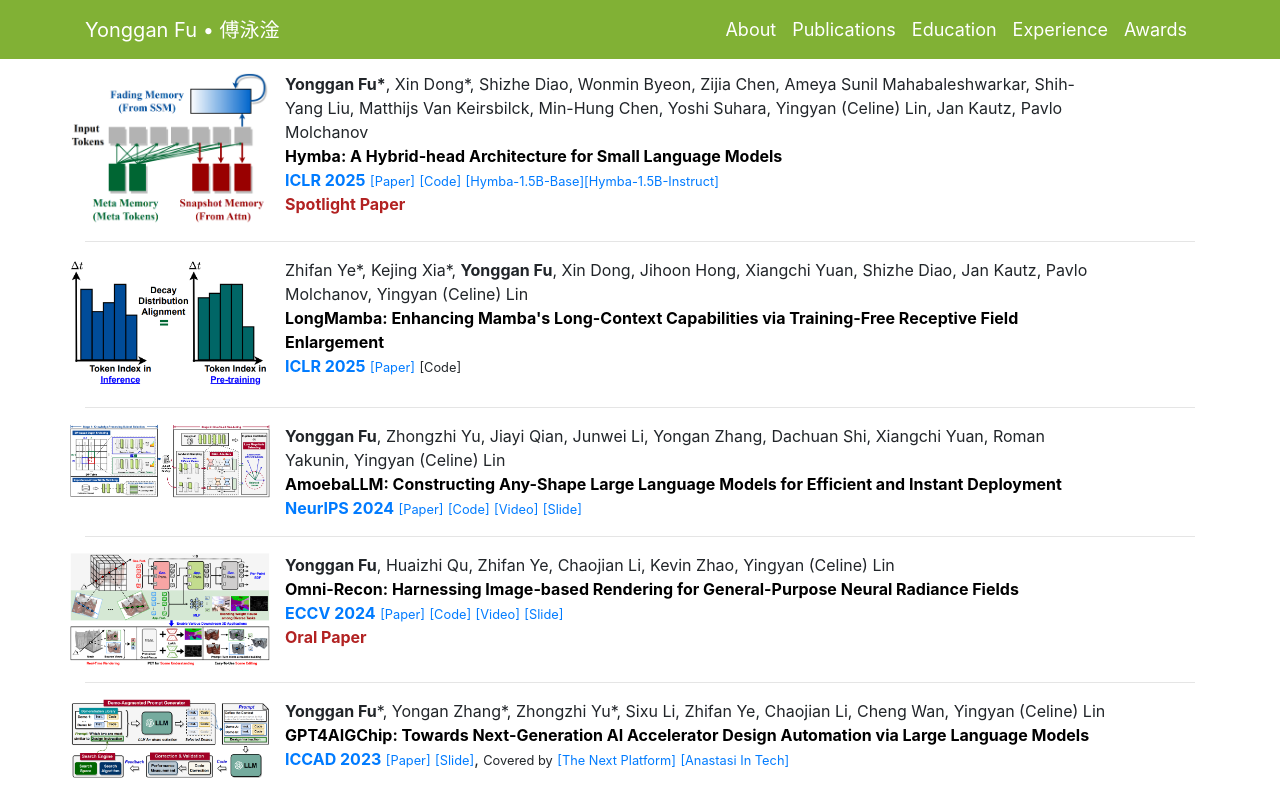
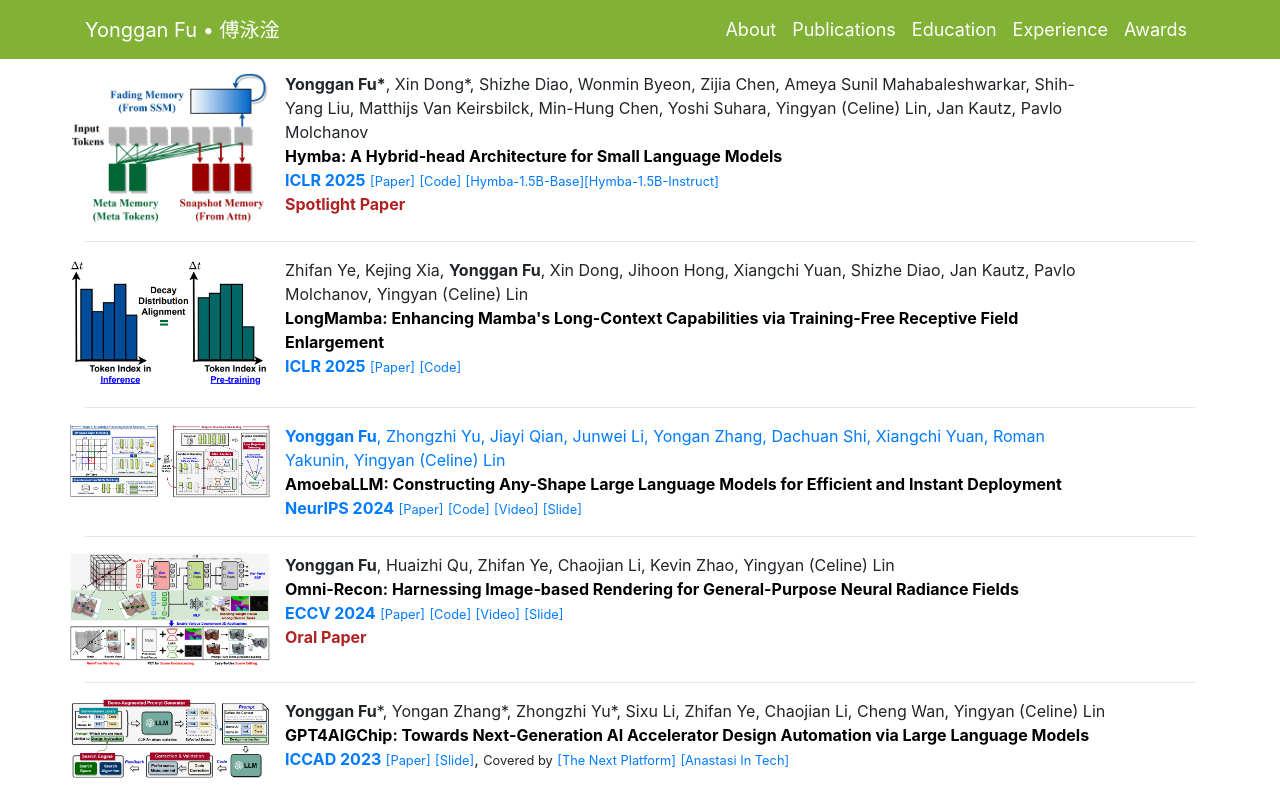
Before and after one commit to tilmto/tilmto.github.io, a Jekyll site: the page built from docs/index.markdown, in a window 1280 px wide and 900 px high, scrolled down 2659 px, cut to the strip 0-788 px from the top of the window. Built offline with Jekyll 4.4.1, drawn with Linux system fonts in a browser that asks for light colours; nearby versions of some CDN libraries; a style sheet for code colours, icons or effects is not loaded; part of the change alters nothing that is shown.

```diff
--- a/docs/_layouts/index.html
+++ b/docs/_layouts/index.html
@@ -382,12 +382,12 @@
 					<img class="img-fluid img-rounded" src="files/longmamba.jpg" style="width:200px; border:0px solid black" alt="">
 				</div>
 				<div class="col-md-9">
-					Zhifan Ye*, Kejing Xia*, <b>Yonggan Fu</b>, Xin Dong, Jihoon Hong, Xiangchi Yuan, Shizhe Diao, Jan Kautz, Pavlo Molchanov, Yingyan (Celine) Lin
+					Zhifan Ye, Kejing Xia, <b>Yonggan Fu</b>, Xin Dong, Jihoon Hong, Xiangchi Yuan, Shizhe Diao, Jan Kautz, Pavlo Molchanov, Yingyan (Celine) Lin
 				<br>
 				<b><font color="black">LongMamba: Enhancing Mamba's Long-Context Capabilities via Training-Free Receptive Field Enlargement</font></b><br>
 				<b><a href="https://iclr.cc/" target="_blank">ICLR 2025</a></b>
 				<small><a href="https://openreview.net/pdf?id=fMbLszVO1H" target="_blank">[Paper]</a></small>
-				<small>[Code]</small>
+				<small><a href="https://github.com/GATECH-EIC/LongMamba" target="_blank">[Code]</small>
 				</div>
 			</div><hr>
 
```
